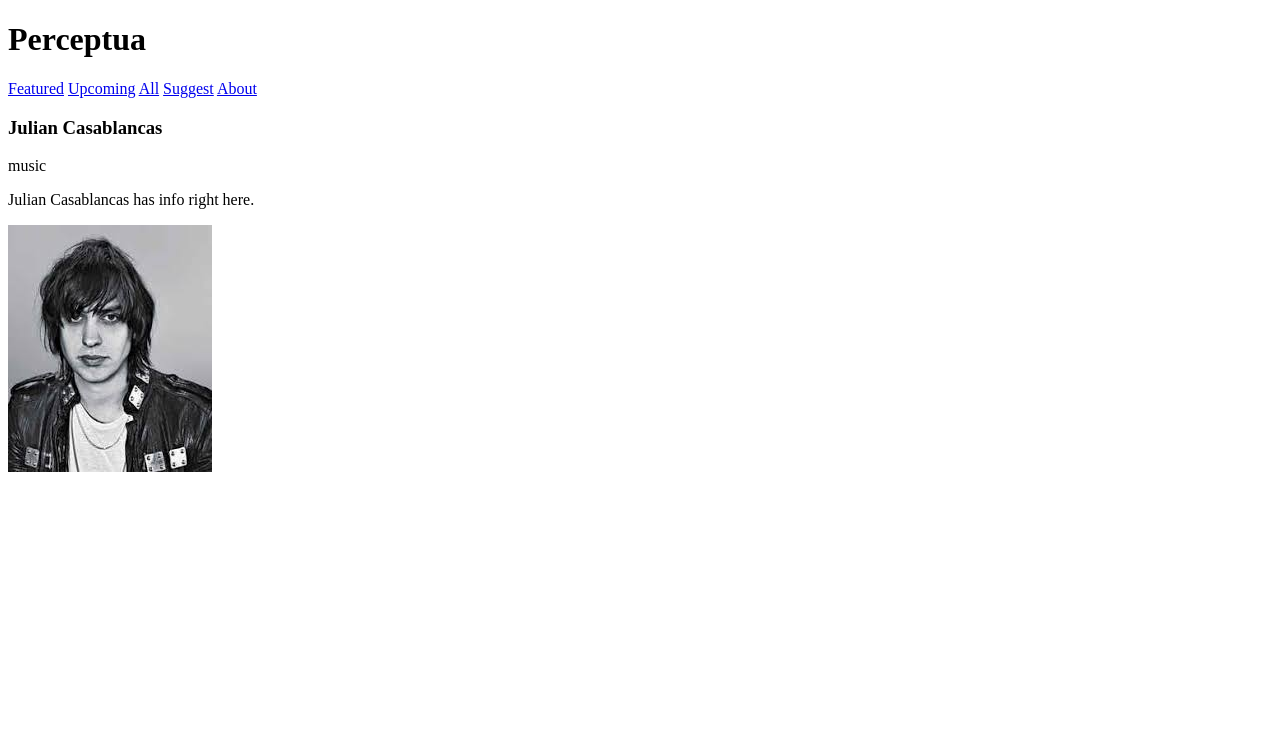
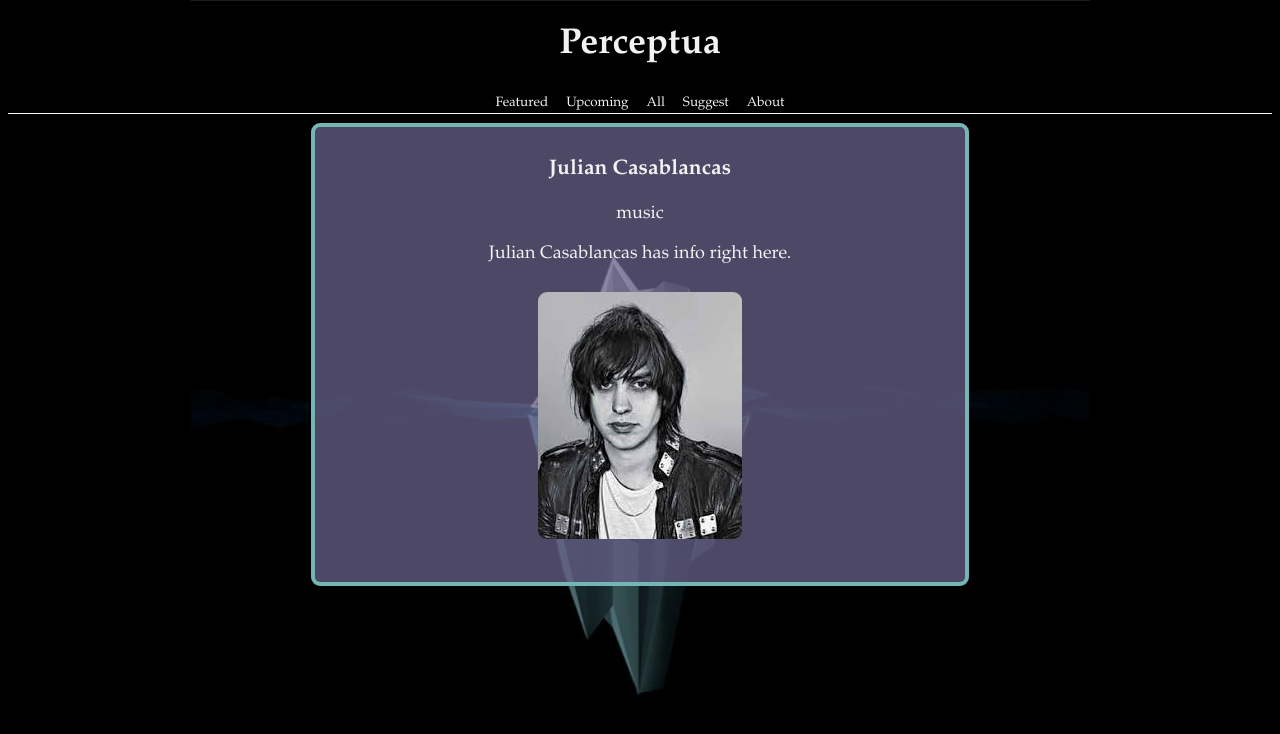
Before and after one commit to Perceptua/perceptua, a Jekyll site: the page built from _posts/2019-03-22-julian-casablancas.md, in a window 1280 px wide. Shown: the top 734 px of the page. Built offline with Jekyll 4.4.1, drawn with Linux system fonts in a browser that asks for light colours; nearby versions of some CDN libraries; library files that are not in the unit come from our copies.

Commit message:
relative links

```diff
--- a/_layouts/default.html
+++ b/_layouts/default.html
@@ -13,24 +13,22 @@
     <meta name="keywords" content="art, music, literature, poetry, film, photography">
 
     <!-- Stylesheets -->
-    <link rel="stylesheet" href="static/main.css">
+    <link rel="stylesheet" href="/static/main.css">
     <link rel="stylesheet" href="https://use.fontawesome.com/releases/v5.7.2/css/all.css"
           integrity="sha384-fnmOCqbTlWIlj8LyTjo7mOUStjsKC4pOpQbqyi7RrhN7udi9RwhKkMHpvLbHG9Sr" crossorigin="anonymous">
 
     <!-- Icons -->
-    <link rel="apple-touch-icon" sizes="180x180" href="favicon/apple-touch-icon.png">
-    <link rel="icon" type="image/png" sizes="32x32" href="favicon/favicon-32x32.png">
-    <link rel="icon" type="image/png" sizes="16x16" href="favicon/favicon-16x16.png">
-    <link rel="manifest" href="favicon/site.webmanifest">
-    <link rel="mask-icon" href="favicon/safari-pinned-tab.svg" color="#676087">
+    <link rel="apple-touch-icon" sizes="180x180" href="/favicon/apple-touch-icon.png">
+    <link rel="icon" type="image/png" sizes="32x32" href="/favicon/favicon-32x32.png">
+    <link rel="icon" type="image/png" sizes="16x16" href="/favicon/favicon-16x16.png">
+    <link rel="manifest" href="/favicon/site.webmanifest">
+    <link rel="mask-icon" href="/favicon/safari-pinned-tab.svg" color="#676087">
     <meta name="msapplication-TileColor" content="#2b5797">
     <meta name="theme-color" content="#676087">
 
-    <!-- jQuery & Angular -->
+    <!-- jQuery -->
     <script src="https://code.jquery.com/jquery-3.3.1.min.js"
             integrity="sha256-FgpCb/KJQlLNfOu91ta32o/NMZxltwRo8QtmkMRdAu8=" crossorigin="anonymous"></script>
-    <script src="libraries/angular.min.js"></script>
-    <script src="libraries/angular-route.min.js"></script>
 
   </head>
   <body>
```
